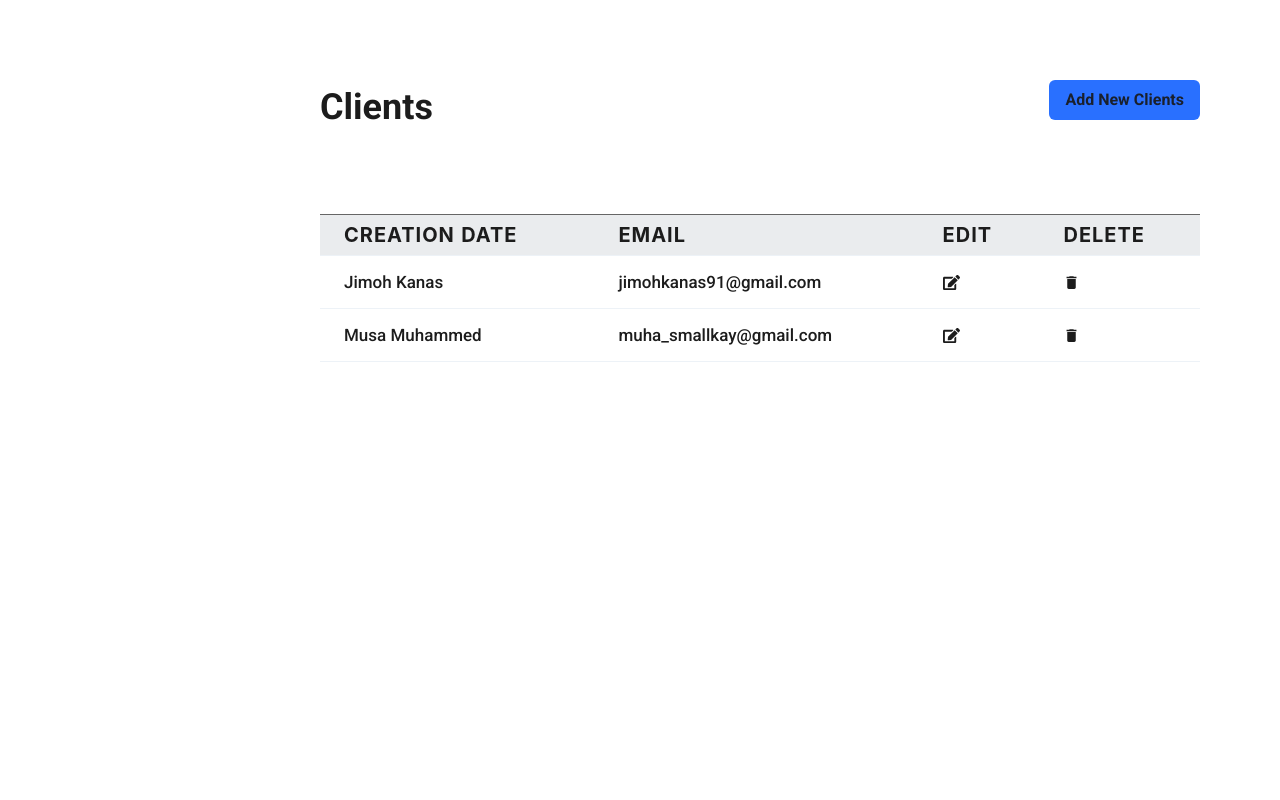
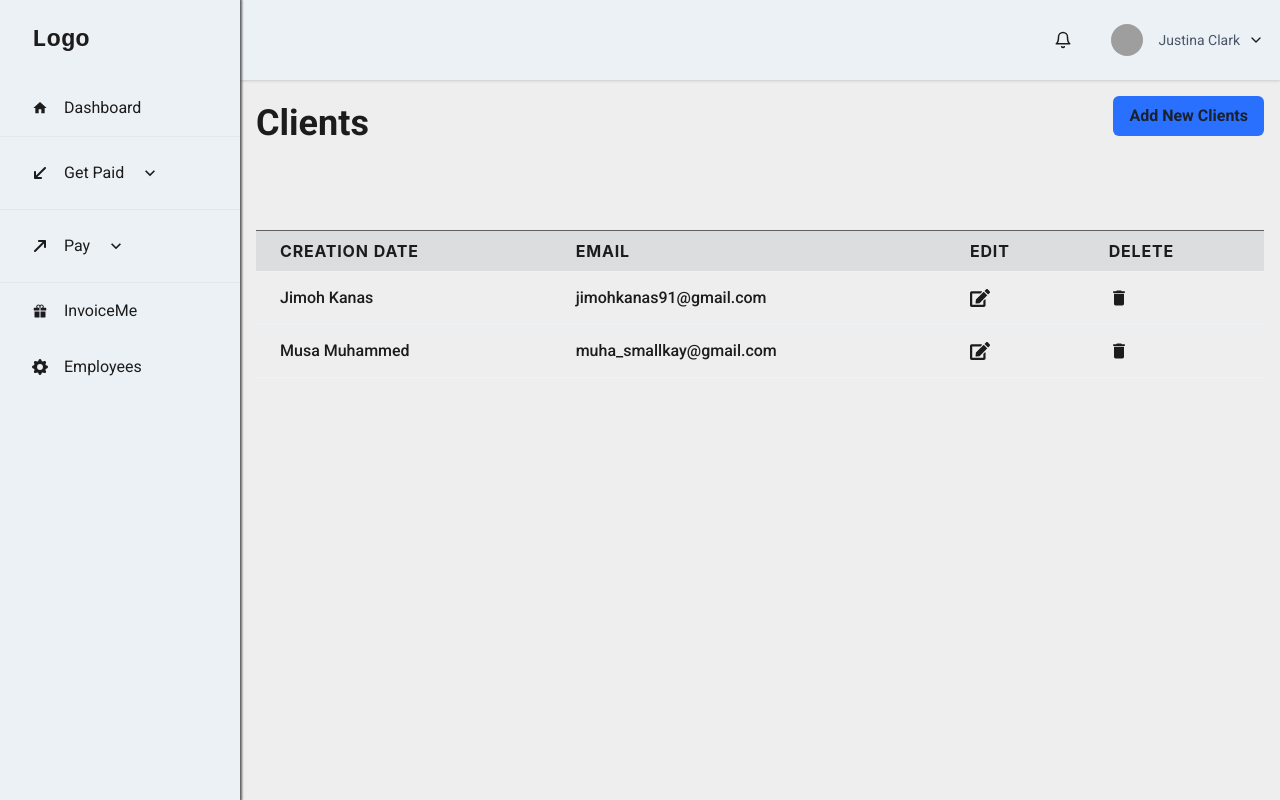
Before and after one commit to DLT-Africa/Quickbill, a React (Vite) app in the folder client/: page /clients in a window 1280 px wide. Built offline with nearby package versions, Linux system fonts and the light colour scheme; grey boxes are pictures that could not be loaded.

Commit message:
ammendments made with the clients page and sent invoices page

```diff
--- a/client/src/components/Clients.jsx
+++ b/client/src/components/Clients.jsx
@@ -13,11 +13,13 @@ import {
 import React from "react";
 import { FaEdit } from "react-icons/fa";
 import { MdDelete } from "react-icons/md";
+import SidebarWithHeader from "./SidebarWithHeader";
 
 const Clients = () => {
   return (
     <>
-      <Flex justifyContent={"space-between"} pl={80} pr={20} pt={20}>
+      <SidebarWithHeader>
+        <Flex justifyContent={"space-between"}>
           <Text fontSize={36} textAlign={"left"} fontWeight={700}>
             Clients
           </Text>
@@ -27,14 +29,7 @@ const Clients = () => {
             </Button>
           </Flex>
         </Flex>
-      <TableContainer
-        pl={80}
-        pr={20}
-        pt={20}
-        fontWeight={500}
-        top={11}
-        left={27}
-      >
+        <TableContainer fontWeight={500} top={11} left={27} mt={20}>
           <Table>
             <Thead>
               <Tr
@@ -43,44 +38,45 @@ const Clients = () => {
                 borderTop={"0.5px solid rgba(0, 0, 0, 0.60)"}
                 bg={"rgba(55, 73, 87, 0.1)"}
               >
-              <Th color={"#1c1c1c"} fontSize={"xl"}>
+                <Th color={"#1c1c1c"} fontSize={"l"}>
                   Creation Date
                 </Th>
-              <Th color={"#1c1c1c"} fontSize={"xl"}>
+                <Th color={"#1c1c1c"} fontSize={"l"}>
                   Email
                 </Th>
-              <Th color={"#1c1c1c"} fontSize={"xl"}>
+                <Th color={"#1c1c1c"} fontSize={"l"}>
                   Edit
                 </Th>
-              <Th color={"#1c1c1c"} fontSize={"xl"}>
+                <Th color={"#1c1c1c"} fontSize={"l"}>
                   Delete
                 </Th>
               </Tr>
             </Thead>
-          <Tbody fontSize={"17"} >
+            <Tbody>
               <Tr>
                 <Td>Jimoh Kanas</Td>
                 <Td> jimohkanas91@gmail.com</Td>
                 <Td>
-                <FaEdit cursor={"pointer"} />
+                  <FaEdit cursor={"pointer"} fontSize={"20"} />
                 </Td>
                 <Td>
-                <MdDelete cursor={"pointer"} />
+                  <MdDelete cursor={"pointer"} fontSize={"20"} />
                 </Td>
               </Tr>
               <Tr>
                 <Td>Musa Muhammed</Td>
                 <Td> muha_smallkay@gmail.com</Td>
                 <Td>
-                <FaEdit cursor={"pointer"} />
+                  <FaEdit cursor={"pointer"} fontSize={"20"} />
                 </Td>
                 <Td>
-                <MdDelete cursor={"pointer"}  />
+                  <MdDelete cursor={"pointer"} fontSize={"20"} />
                 </Td>
               </Tr>
             </Tbody>
           </Table>
         </TableContainer>
+      </SidebarWithHeader>
     </>
   );
 };
--- a/client/src/components/SentInvoice.jsx
+++ b/client/src/components/SentInvoice.jsx
@@ -15,6 +15,7 @@ import {
   TabPanel,
   Tabs,
   TableCaption,
+  Container,
 } from "@chakra-ui/react";
 import { GoDownload } from "react-icons/go";
 import SidebarWithHeader from "./SidebarWithHeader";
@@ -23,16 +24,23 @@ const SentInvoice = () => {
     <SidebarWithHeader>
       <Flex
         justifyContent={"space-between"}
-        pl={80}
-        pr={20}
-        pt={20}
+        // pl={80}
+        // pr={20}
+        // pt={20}
+        flexDir={"row"}
       >
-        <Text as={"p"} fontSize={36} fontWeight={600} color={"black"}>
+        <Text as={"p"} fontSize={'4xl'} fontWeight={600} color={"black"}>
           Sent invoices
         </Text>
-        <Flex>
+        <Flex gap={"5"}>
           <Button bg={"#2970FF"}>Create invoice</Button>
-          <GoDownload fontSize={36} fontWeight={400} color={"black"} />
+          <GoDownload
+            // size={'md'}
+            fontSize={36}
+            // fontWeight={400}
+            color={"black"}
+            cursor={"pointer"}
+          />
         </Flex>
       </Flex>
 
@@ -59,8 +67,12 @@ const SentInvoice = () => {
         </Tabs>
       </Box>
 
-      <Box p={4} float={"right"} w={"full"} pl={80} pr={10} pt={20}>
-        <Table variant="simple">
+      <Box
+        p={4}
+        display={["none", "none", "none", "flex", "none", "block"]}
+        mt={10}
+      >
+        <Table variant="simple" size={"lg"}>
           <Thead>
             <Tr
               p={4}
@@ -91,7 +103,7 @@ const SentInvoice = () => {
               <Td> 001</Td>
               <Td> Jimoh Kanas</Td>
               <Td> NGN 10,000</Td>
-              <Td color={"green"}> Paid</Td>
+              <Td color={"green"} fontWeight={700}> Paid</Td>
             </Tr>
 
             <Tr>
@@ -99,7 +111,7 @@ const SentInvoice = () => {
               <Td> 002</Td>
               <Td>Musa Muhammed</Td>
               <Td> NGN 5,000</Td>
-              <Td color={"red"}> Rejected</Td>
+              <Td color={"red"} fontWeight={700}> Rejected</Td>
             </Tr>
           </Tbody>
         </Table>
--- a/client/src/components/SidebarWithHeader.jsx
+++ b/client/src/components/SidebarWithHeader.jsx
@@ -60,6 +60,7 @@ const SidebarContent = ({ onClose, ...rest }) => {
 			h="full"
 			color={"#374957"} ///////////////////////////////////////////////////For the sidebar
 			{...rest}
+
 		>
 			<Flex h="20" alignItems="center" mx="8" justifyContent="space-between">
 				<Text fontSize="2xl" fontFamily="monospace" fontWeight="bold">
@@ -111,10 +112,11 @@ const SidebarContent = ({ onClose, ...rest }) => {
 						>
 							Create Invoice
 						</NavItem>
-						<NavItem pl="12" py="2">
+						<NavItem pl="12" py="2" as=
+						{NavLink} to={"/sentinvoice"}>
 							Sent Invoices
 						</NavItem>
-						<NavItem pl="12" py="2">
+						<NavItem pl="12" py="2" to={"/clients"} as={NavLink}>
 							Clients
 						</NavItem>
 					</AccordionPanel>
```
Also changed, not shown: client/src/pages/AddNewClients.jsx (+9 -6 lines), client/src/pages/Dashboard.jsx (+1 -8 lines). Lines whose indentation alone changed are shown as unchanged.
